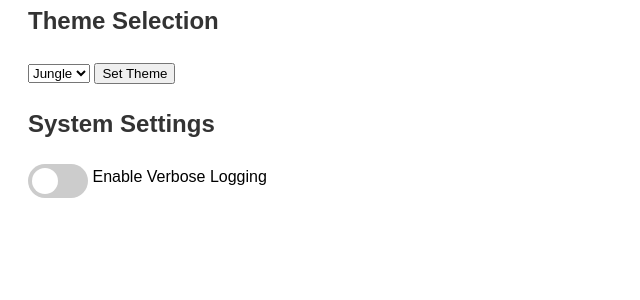
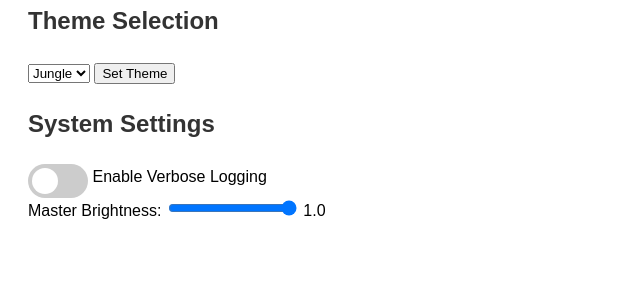
Before and after one commit to Coleslaw3557/lohp-maze, a Flask app: page / in a window 1280 px wide. Shown: the part 166-466 px from the top of the page, without its empty margins (0-640 px from the left). Run offline with Flask 3, Linux system fonts and the light colour scheme.

Commit message:
feat: Add master brightness control

```diff
--- a/main.py
+++ b/main.py
@@ -54,7 +54,14 @@ def before_request():
 def index():
     return render_template('index.html',
                            verbose_logging=session.get('verbose_logging', False),
-                           current_theme=effects_manager.current_theme)
+                           current_theme=effects_manager.current_theme,
+                           master_brightness=effects_manager.master_brightness)
+
+@app.route('/set_master_brightness', methods=['POST'])
+def set_master_brightness():
+    brightness = float(request.form.get('brightness', 1.0))
+    effects_manager.set_master_brightness(brightness)
+    return jsonify({"status": "success", "master_brightness": brightness})
 
 @app.route('/set_theme', methods=['POST'])
 def set_theme():
--- a/templates/index.html
+++ b/templates/index.html
@@ -46,6 +46,11 @@
         </label>
         <label for="verbose_logging">Enable Verbose Logging</label>
     </div>
+    <div>
+        <label for="master_brightness">Master Brightness:</label>
+        <input type="range" id="master_brightness" name="master_brightness" min="0" max="1" step="0.01" value="{{ master_brightness }}" onchange="setMasterBrightness(this.value)">
+        <span id="brightness_value">{{ master_brightness }}</span>
+    </div>
 
     <script>
     function toggleVerboseLogging(checkbox) {
@@ -71,6 +76,28 @@
             checkbox.checked = !checkbox.checked;
         });
     }
+
+    function setMasterBrightness(value) {
+        fetch('{{ url_for('set_master_brightness') }}', {
+            method: 'POST',
+            headers: {
+                'Content-Type': 'application/x-www-form-urlencoded',
+            },
+            body: 'brightness=' + value
+        })
+        .then(response => response.json())
+        .then(data => {
+            if (data.status === 'success') {
+                document.getElementById('brightness_value').textContent = data.master_brightness;
+            } else {
+                alert('Failed to set master brightness');
+            }
+        })
+        .catch((error) => {
+            console.error('Error:', error);
+            alert('An error occurred while setting master brightness');
+        });
+    }
     </script>
 </body>
 </html>
```
Also changed, not shown: effects_manager.py (+6 -1 lines).
